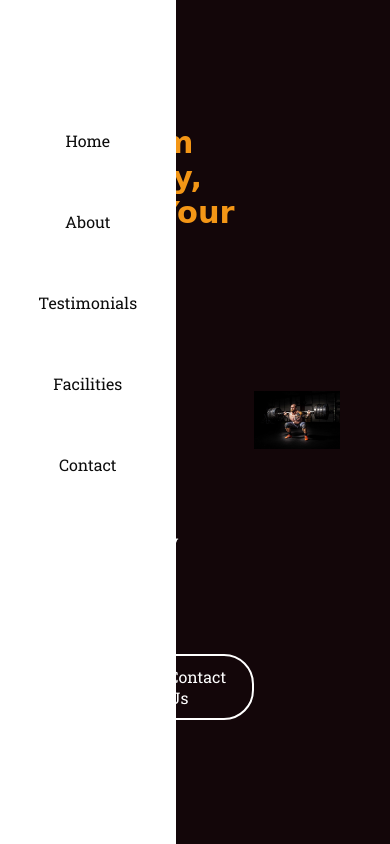
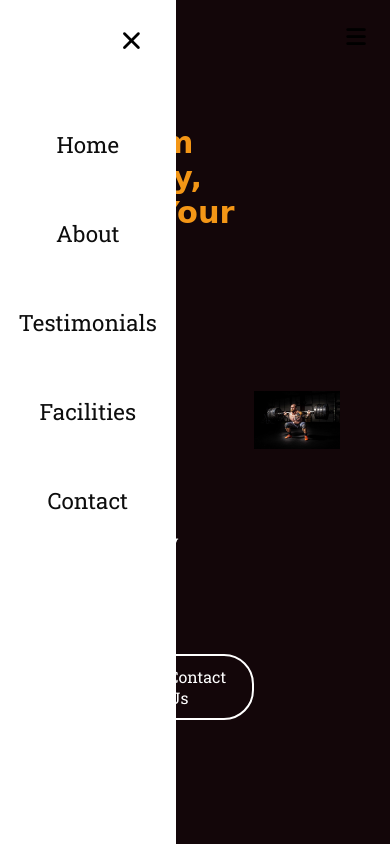
Before and after one commit to veradanicode/GymBro, a plain HTML site: page index.html in a window 390 px wide. Drawn offline with Linux system fonts and the light colour scheme.

Commit message:
link fontawesome icons and style in mobile menu

```diff
--- a/index.html
+++ b/index.html
@@ -4,6 +4,8 @@
     <meta charset="UTF-8">
     <meta name="viewport" content="width=device-width, initial-scale=1.0">
     <title>💪🏼GymBro</title>
+    <!--  Linking fontawesome for icons  -->
+   <link rel="stylesheet" href="https://cdnjs.cloudflare.com/ajax/libs/font-awesome/7.0.1/css/all.min.css" integrity="sha512-2SwdPD6INVrV/lHTZbO2nodKhrnDdJK9/kg2XD1r9uGqPo1cUbujc+IYdlYdEErWNu69gVcYgdxlmVmzTWnetw==" crossorigin="anonymous" referrerpolicy="no-referrer" />
     <link rel="stylesheet" href="style.css">
 </head>
 <body>
@@ -14,6 +16,7 @@
                 <h2 class="logo-text">💪🏼GymBro</h2>
             </a>
             <ul class="nav-menu">
+                <button id="menu-close-button" class="fas fa-times"></button>
                 <li class="nav-items">
                     <a href="#">Home</a>
                 </li>
@@ -30,6 +33,7 @@
                     <a href="#">Contact</a>
                 </li>
             </ul>
+            <button id="menu-open-button" class="fas fa-bars"></button>
         </nav>
     </header>
 
--- a/style.css
+++ b/style.css
@@ -169,10 +169,20 @@ header .navbar{
 }
 @media screen and (max-width:900px){
     :root{
-          --font-size-m:1rem;
+    --font-size-m:1rem;
     --font-size-l:1.4rem;
     --font-size-xl:1.6rem;
     --font-size-xxl:1.9rem;
+    }
+
+    .navbar :where(#menu-close-button,#menu-open-button){
+        font-size: var(--font-size-l);
+    }
+
+    .navbar #menu-close-button{
+        position: absolute;
+        right: 30px;
+        top: 30px;
     }
     .navbar .nav-menu{
         display: block;
@@ -192,6 +202,6 @@ header .navbar{
         color: var(--dark-color);
         display: block;
         margin-top: 20px;
-        font-size: var(--font-size-m);
+        font-size: var(--font-size-l);
     }
 }
```
